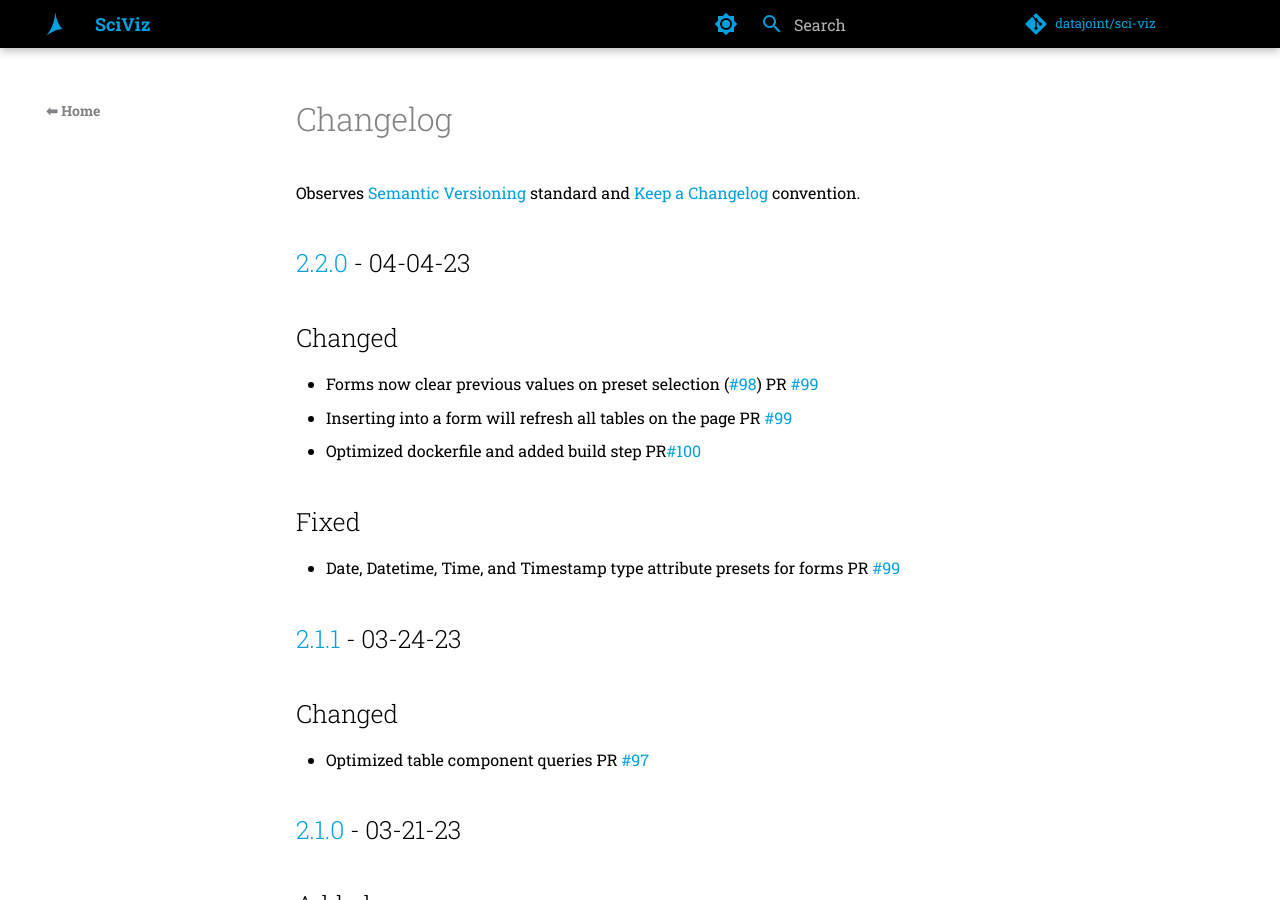
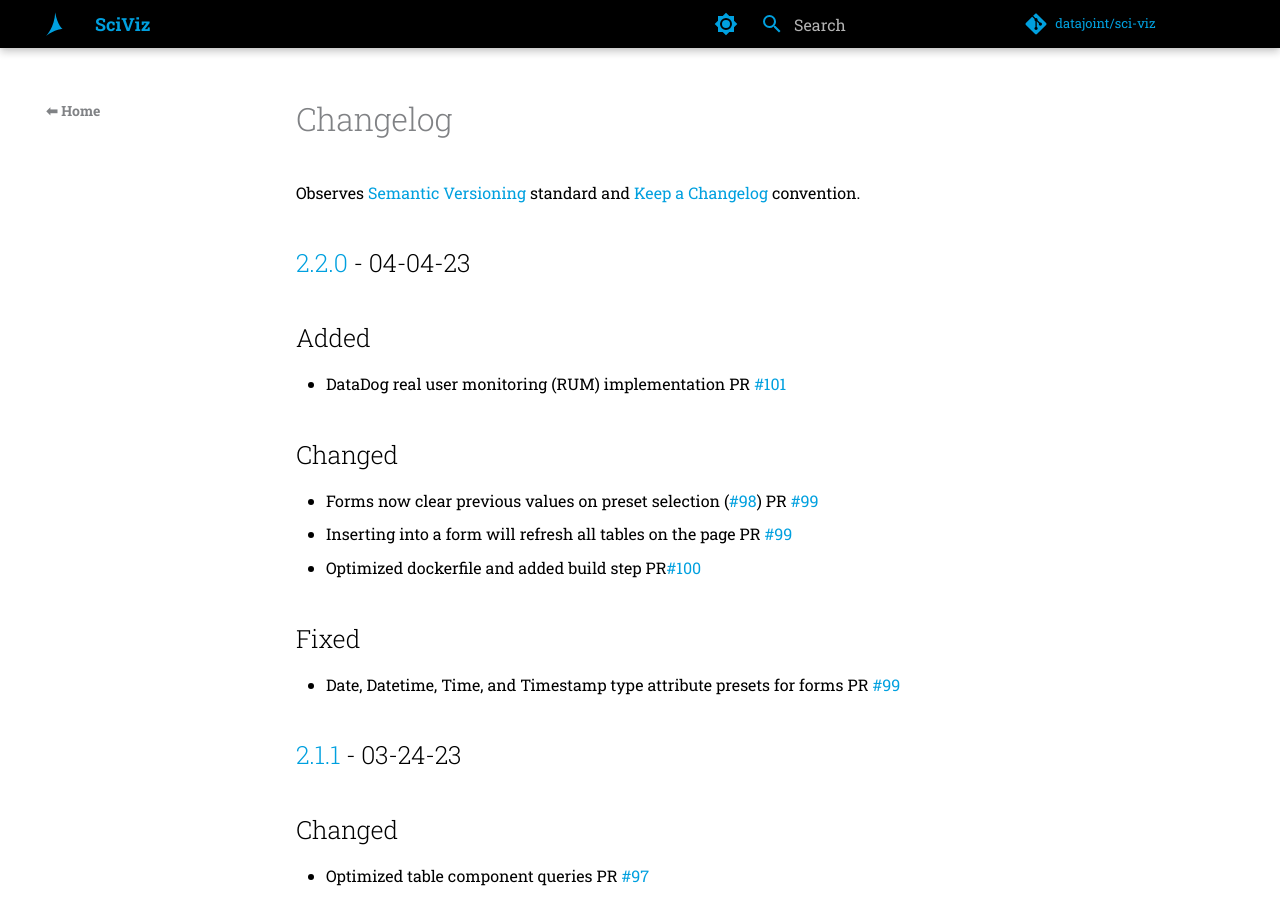
Before and after one commit to datajoint/sci-viz, an MkDocs documentation site: the page built from docs/src/changelog.md, in a window 1280 px wide and 900 px high. Built offline with MkDocs 1.6.1 and Material for MkDocs 9.7.7, drawn with Linux system fonts in a browser that asks for light colours; comment, search, counter and statistics services are not loaded; the version menu is left out.

Commit message:
update changelog

```diff
--- a/docs/src/changelog.md
+++ b/docs/src/changelog.md
@@ -3,6 +3,10 @@
 Observes [Semantic Versioning](https://semver.org/spec/v2.0.0.html) standard and [Keep a Changelog](https://keepachangelog.com/en/1.0.0/) convention.
 
 ## [2.2.0] - 04-04-23
+
+## Added
+
+- DataDog real user monitoring (RUM) implementation PR [#101](https://github.com/datajoint/sci-viz/pull/101)
 
 ## Changed
 
```
